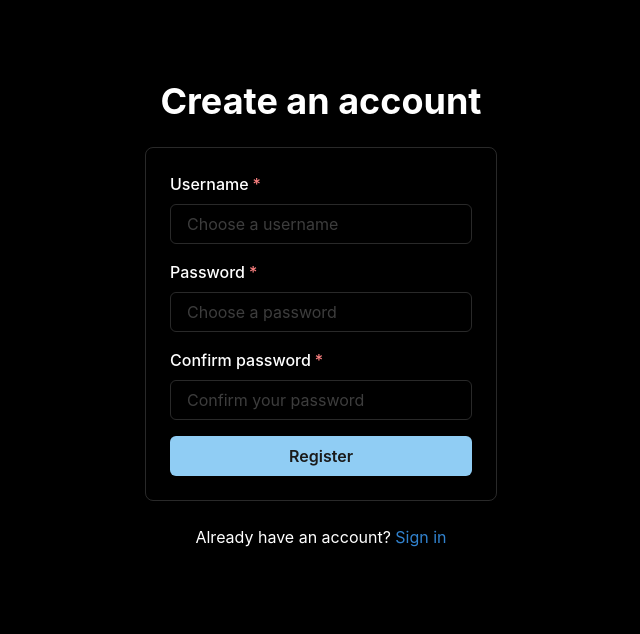
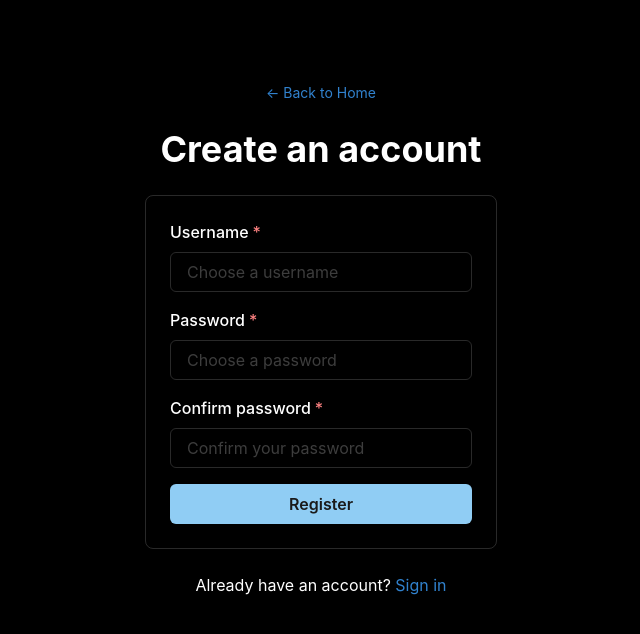
Before and after one commit to anhtuan74k5/devflow, a React (Vite) app in the folder frontend/: page /register in a window 1280 px wide. Shown: the top 634 px of the page, without its empty margins (319-959 px from the left). Built offline with nearby package versions, Linux system fonts and the light colour scheme.

Commit message:
Chore: Add RETURN button for login and register UI

```diff
--- a/frontend/src/App.tsx
+++ b/frontend/src/App.tsx
@@ -22,8 +22,8 @@ function AppContent() {
   const location = useLocation();
   const { user } = useAuth();
   const [showIntro, setShowIntro] = useState(() => {
-    // Only show intro on the home page, and only once per session
-    return location.pathname === '/' && !sessionStorage.getItem('introShown');
+    // Only show intro on the home page for unauthenticated users, and only once per session
+    return !user && location.pathname === '/' && !sessionStorage.getItem('introShown');
   });
 
   const handleIntroComplete = () => {
--- a/frontend/src/pages/LoginPage.tsx
+++ b/frontend/src/pages/LoginPage.tsx
@@ -27,7 +27,7 @@ export default function LoginPage() {
     setIsSubmitting(true);
     try {
       await login({ username, password });
-      navigate('/');
+      navigate('/dashboard');
     } catch (err: unknown) {
       const message =
         err && typeof err === 'object' && 'response' in err
@@ -42,6 +42,11 @@ export default function LoginPage() {
   return (
     <Container maxW="sm" py={20}>
       <Stack spacing={6}>
+        <Box textAlign="center">
+          <Link as={RouterLink} to="/" color="blue.500" fontSize="sm">
+            &larr; Back to Home
+          </Link>
+        </Box>
         <Heading textAlign="center">Sign in to DevFlow</Heading>
         <Box as="form" onSubmit={handleSubmit} borderWidth={1} borderRadius="lg" p={6}>
           <Stack spacing={4}>
--- a/frontend/src/pages/RegisterPage.tsx
+++ b/frontend/src/pages/RegisterPage.tsx
@@ -34,7 +34,7 @@ export default function RegisterPage() {
     setIsSubmitting(true);
     try {
       await register({ username, password });
-      navigate('/');
+      navigate('/dashboard');
     } catch (err: unknown) {
       const message =
         err && typeof err === 'object' && 'response' in err
@@ -49,6 +49,11 @@ export default function RegisterPage() {
   return (
     <Container maxW="sm" py={20}>
       <Stack spacing={6}>
+        <Box textAlign="center">
+          <Link as={RouterLink} to="/" color="blue.500" fontSize="sm">
+            &larr; Back to Home
+          </Link>
+        </Box>
         <Heading textAlign="center">Create an account</Heading>
         <Box as="form" onSubmit={handleSubmit} borderWidth={1} borderRadius="lg" p={6}>
           <Stack spacing={4}>
```
